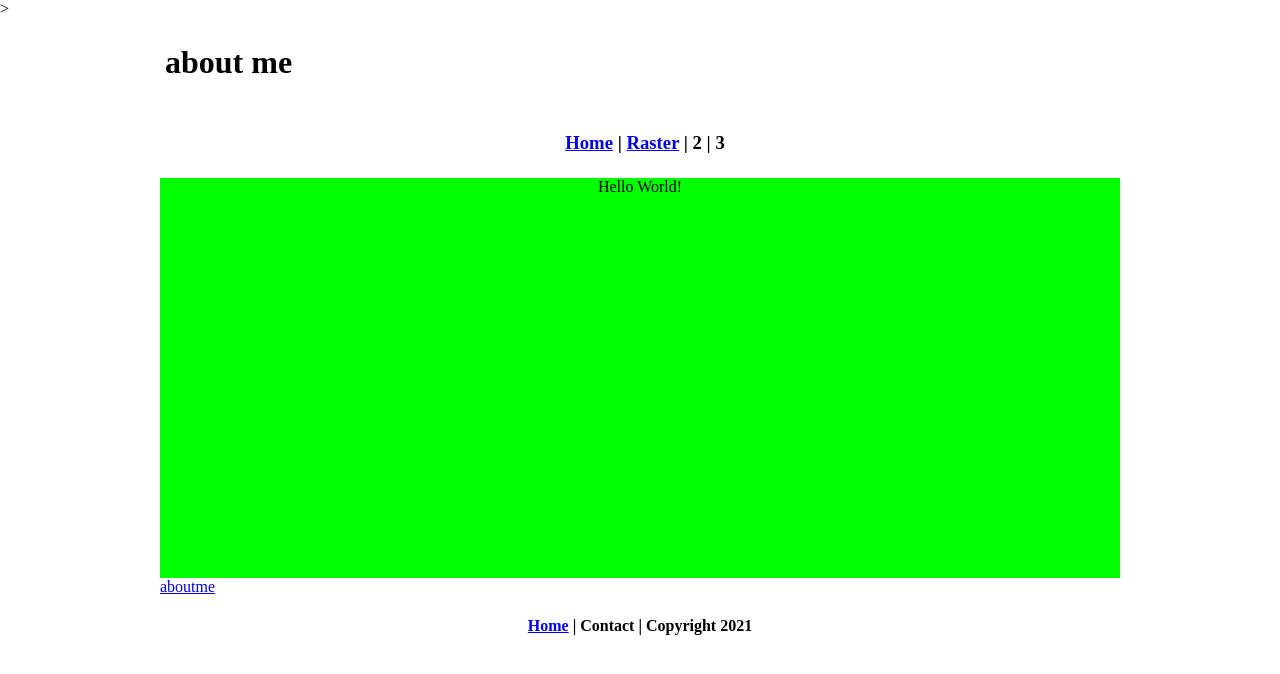
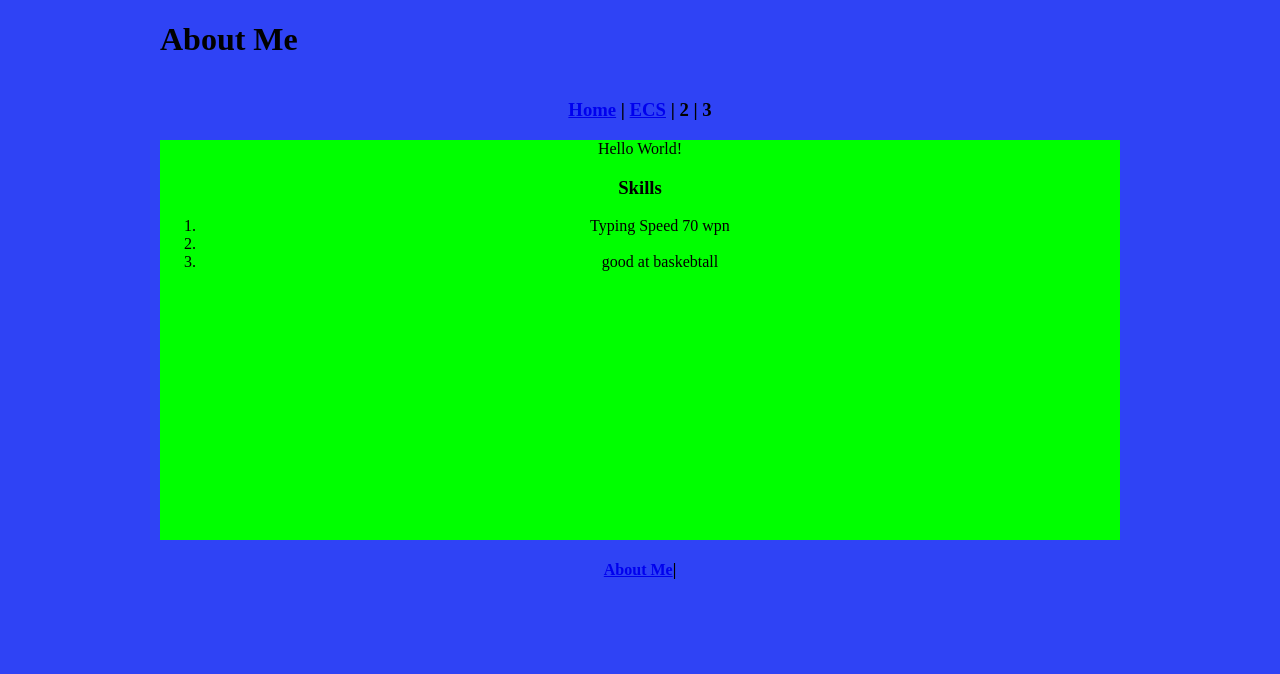
Before and after one commit to saaaammmm/xxxxxfortnitekid108, a plain HTML site: page aboutme.html in a window 1280 px wide. Drawn offline with Linux system fonts and the light colour scheme.

Commit message:
Update aboutme.html

```diff
--- a/aboutme.html
+++ b/aboutme.html
@@ -1,23 +1,31 @@
-<!DOCTYPE h
-<html class="homePage"tml>>
+<!DOCTYPE html>
+<html class="homePage">
 <head>
 	<!-- This is a comment! Text here will be ignored by the browser. -->
 	<meta charset="UTF-8">
-	<title>sam portfolio</title>
+	<title>About Me</title>
 	<link href="myCSS.css" rel="stylesheet" type="text/css">
 </head>
 <body>
 <div class="container">
   <div class="header">
-  	<h1>about me </h1>
+  	<h1>About Me</h1>
   </div>
   <div class="nav">
-    <h3><a href="index.html">Home</a> | <a href="esc/index.html">Raster</a> | 2 | 3</h3>
+    <h3><a href="index.html">Home</a> | <a href="ecs/index.html">ECS</a> | 2 | 3</h3>
   </div>
-  <div class="content">Hello World!</div>
-  <a href="index.html">aboutme</a>
-	<div class= "footer">
-    <h4><a href="index.html">Home</a>  | Contact | Copyright 2021</h4>
+  <div class="content">Hello World!
+	  <h3> Skills </h3>
+    <ol>
+  <li>Typing Speed 70 wpn</li>
+  <li></li>
+  <li>good at baskebtall</li>
+</ol>
+
+
+	</div>
+  <div class="footer">
+    <h4> <a href="aboutme.html">About Me</a>| <a href="mailto:n=samusimo9633@granitesd.org>contact</a> | Copyright 2023</h4>
   </div>
 </div>
 </body>
```
